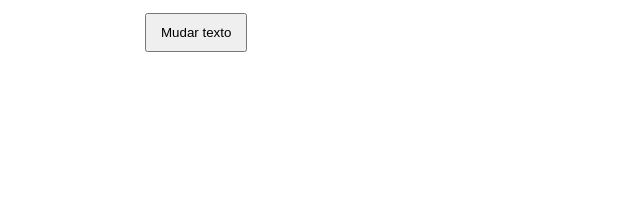
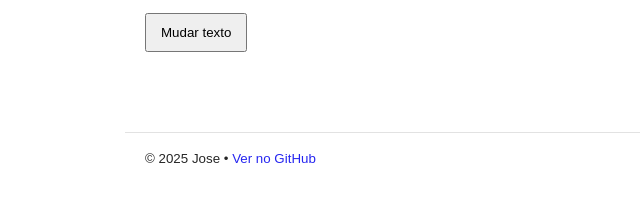
Before and after one commit to jspetrucio/meu-site-teste, a plain HTML site: page meu-site-teste/index.html in a window 1280 px wide. Shown: the part 182-384 px from the top of the page, without its empty margins (145-785 px from the left). Drawn offline with Linux system fonts and the light colour scheme.

Commit message:
My_New_Branch_Alteracao

```diff
--- a/meu-site-teste/index.html
+++ b/meu-site-teste/index.html
@@ -13,6 +13,15 @@
     <button id="btn">Mudar texto</button>
   </main>
 
+  <footer class="footer">
+    <small>
+      © <span id="year"></span> Jose •
+      <a href="https://github.com/jspetrucio/meu-site-teste" target="_blank" rel="noreferrer">
+        Ver no GitHub
+      </a>
+    </small>
+  </footer>
+
   <script src="script.js"></script>
 </body>
 </html>
--- a/meu-site-teste/script.js
+++ b/meu-site-teste/script.js
@@ -1,3 +1,4 @@
 document.getElementById("btn").addEventListener("click", () => {
   document.getElementById("msg").textContent = "Boa! Você fez sua primeira interação 😄";
 });
+document.getElementById("year").textContent = new Date().getFullYear();
--- a/meu-site-teste/style.css
+++ b/meu-site-teste/style.css
@@ -1,3 +1,18 @@
 body { font-family: Arial, sans-serif; margin: 0; padding: 0; }
 .container { max-width: 700px; margin: 60px auto; padding: 20px; }
 button { padding: 10px 14px; cursor: pointer; }
+.footer {
+    max-width: 700px;
+    margin: 40px auto 20px;
+    padding: 16px 20px;
+    border-top: 1px solid #ddd;
+    opacity: 0.85;
+  }
+
+  .footer a {
+    text-decoration: none;
+  }
+
+  .footer a:hover {
+    text-decoration: underline;
+  }
```
